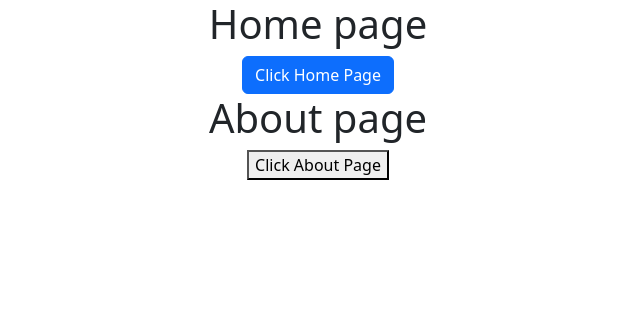
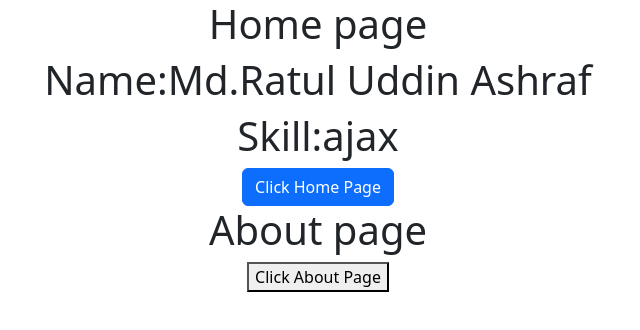
Before and after one commit to ratulshourov/react-work, a React (Create React App) app: page / in a window 1280 px wide. Shown: the top 330 px of the page, without its empty margins (322-962 px from the left). Built offline with nearby package versions, Linux system fonts and the light colour scheme.

Commit message:
state work in class component

```diff
--- a/src/components/Home.js
+++ b/src/components/Home.js
@@ -1,10 +1,18 @@
 import React, { Component } from "react";
 import '../../node_modules/bootstrap/dist/css/bootstrap.min.css'
 class Home extends Component {
-
+    constructor() {
+        super();
+        this.state={
+            name:'Md.Ratul Uddin Ashraf',
+            skill:['laravel','ajax']
+        }
+    }
     render() {
         return <div>
             <h1>{this.props.title} page</h1>
+            <h1>Name:{this.state.name}</h1>
+            <h1>Skill:{this.state.skill[1]}</h1>
             <button className="btn btn-primary" onClick={this.clickHome.bind(this,"I am the argument value")}>Click Home Page</button>
         </div>
     }
```
